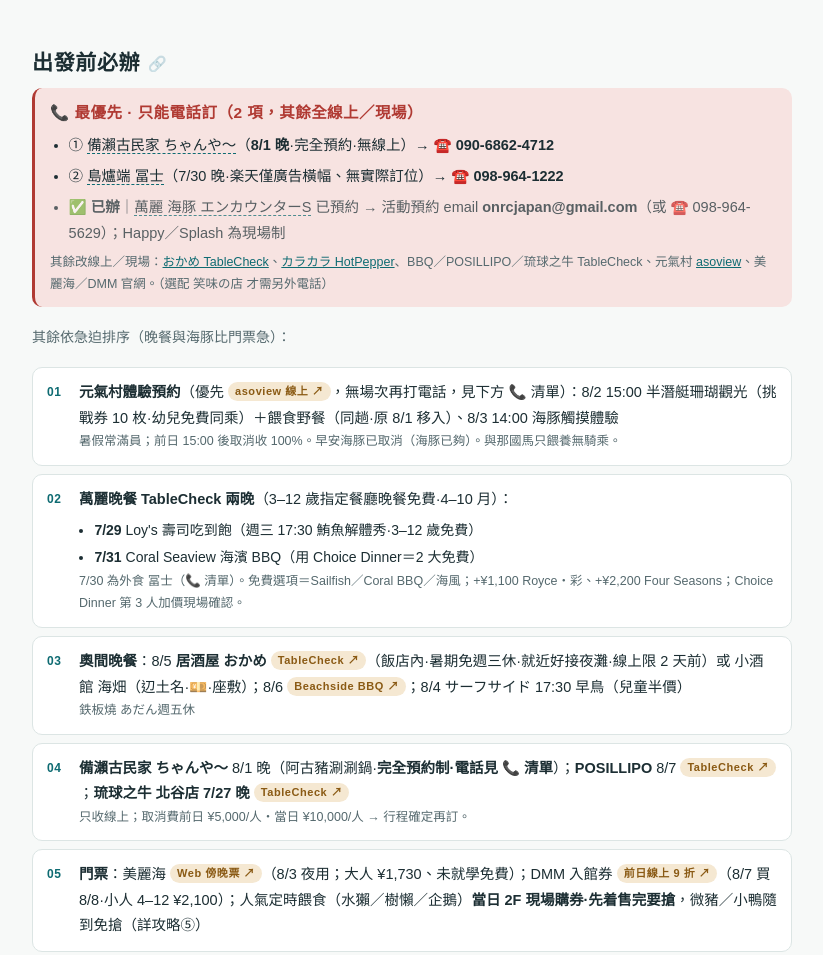
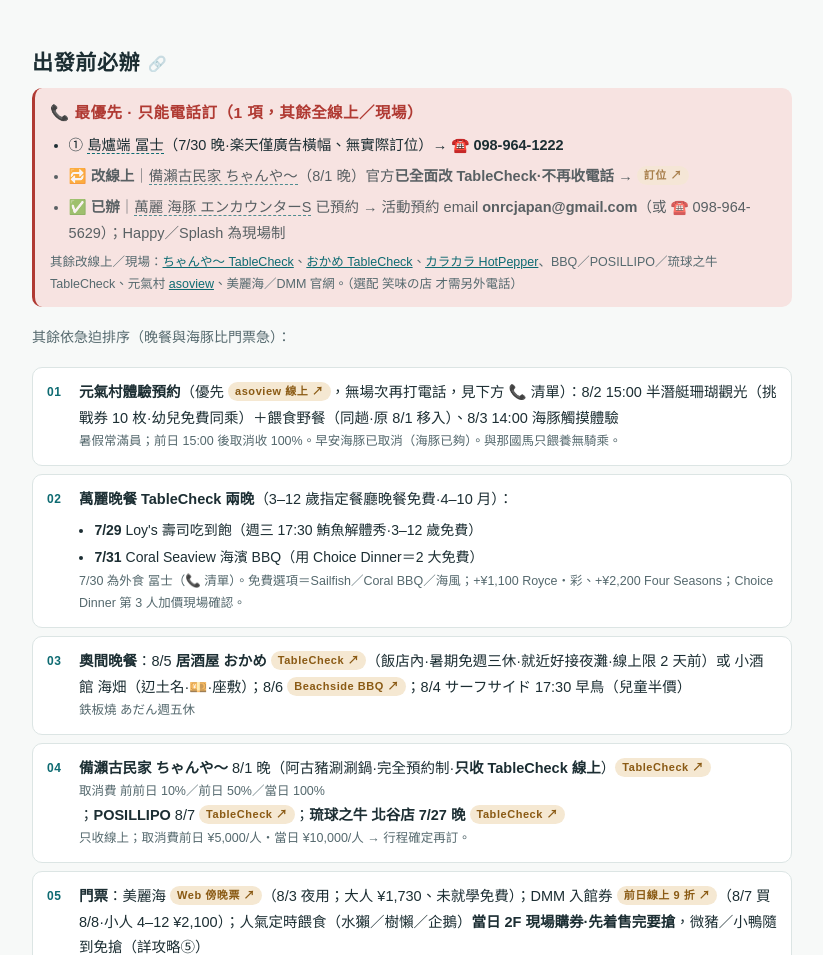
Before and after one commit to AaronChuo/oki-trip, a plain HTML site: page xiii/index.html in a window 1280 px wide. Shown: the part 419-1374 px from the top of the page, without its empty margins (228-1051 px from the left). Drawn offline with Linux system fonts and the light colour scheme; no server answers.

Commit message:
fix: ちゃんや～官方已全面改TableCheck線上訂(不再收電話·官網已驗訂位頁有效)·電話清單2項→1項(僅冨士)·必辦/8-1晚餐/細節/線上清單同步·補取消費前前日10%前日50%當日100%

```diff
--- a/xiii/index.html
+++ b/xiii/index.html
@@ -208,13 +208,13 @@
 <section class="block" id="checklist">
   <h2>出發前必辦</h2>
   <div style="background:var(--coral-soft);border-left:3px solid var(--coral);border-radius:10px;padding:11px 15px;margin:0 0 18px;">
-    <b style="color:var(--coral);letter-spacing:.03em">📞 最優先 · 只能電話訂（2 項，其餘全線上／現場）</b>
+    <b style="color:var(--coral);letter-spacing:.03em">📞 最優先 · 只能電話訂（1 項，其餘全線上／現場）</b>
     <ul class="plain" style="margin:7px 0 0;">
-      <li>① <a class="pl" href="https://www.google.com/maps/search/?api=1&amp;query=ちゃんや～+本部町備瀬" target="_blank" rel="noopener">備瀨古民家 ちゃんや～</a>（<b>8/1 晚</b>·完全預約·無線上）→ <b>☎️ 090-6862-4712</b></li>
-      <li>② <a class="pl" href="https://www.google.com/maps/search/?api=1&amp;query=島炉ばた+冨士+冨着店+恩納村" target="_blank" rel="noopener">島爐端 冨士</a>（7/30 晚·楽天僅廣告橫幅、無實際訂位）→ <b>☎️ 098-964-1222</b></li>
+      <li>① <a class="pl" href="https://www.google.com/maps/search/?api=1&amp;query=島炉ばた+冨士+冨着店+恩納村" target="_blank" rel="noopener">島爐端 冨士</a>（7/30 晚·楽天僅廣告橫幅、無實際訂位）→ <b>☎️ 098-964-1222</b></li>
+      <li style="opacity:.72">🔁 <b>改線上</b>｜<a class="pl" href="https://www.google.com/maps/search/?api=1&amp;query=ちゃんや～+本部町備瀬" target="_blank" rel="noopener">備瀨古民家 ちゃんや～</a>（8/1 晚）官方<b>已全面改 TableCheck·不再收電話</b> → <a class="bd bd-res" href="https://www.tablecheck.com/shops/chanyaa/reserve" target="_blank" rel="noopener">訂位 ↗</a></li>
       <li style="opacity:.72">✅ <b>已辦</b>｜<a class="pl" href="https://www.google.com/maps/search/?api=1&amp;query=ルネッサンスリゾートオキナワ+恩納村" target="_blank" rel="noopener">萬麗 海豚 エンカウンターS</a> 已預約 → 活動預約 email <b>onrcjapan@gmail.com</b>（或 ☎️ 098-964-5629）；Happy／Splash 為現場制</li>
     </ul>
-    <div style="font-size:12.5px;color:var(--ink-2);margin-top:6px;">其餘改線上／現場：<a href="https://www.tablecheck.com/ja/shops/okumaresort-okame/reserve" target="_blank" rel="noopener">おかめ TableCheck</a>、<a href="https://www.hotpepper.jp/strJ003340697/" target="_blank" rel="noopener">カラカラ HotPepper</a>、BBQ／POSILLIPO／琉球之牛 TableCheck、元氣村 <a href="https://www.asoview.com/channel/activities/ja/owf/offices/3934/courses" target="_blank" rel="noopener">asoview</a>、美麗海／DMM 官網。（選配 笑味の店 才需另外電話）</div>
+    <div style="font-size:12.5px;color:var(--ink-2);margin-top:6px;">其餘改線上／現場：<a href="https://www.tablecheck.com/shops/chanyaa/reserve" target="_blank" rel="noopener">ちゃんや～ TableCheck</a>、<a href="https://www.tablecheck.com/ja/shops/okumaresort-okame/reserve" target="_blank" rel="noopener">おかめ TableCheck</a>、<a href="https://www.hotpepper.jp/strJ003340697/" target="_blank" rel="noopener">カラカラ HotPepper</a>、BBQ／POSILLIPO／琉球之牛 TableCheck、元氣村 <a href="https://www.asoview.com/channel/activities/ja/owf/offices/3934/courses" target="_blank" rel="noopener">asoview</a>、美麗海／DMM 官網。（選配 笑味の店 才需另外電話）</div>
   </div>
   <p class="lead">其餘依急迫排序（晚餐與海豚比門票急）：</p>
   <ol class="check">
@@ -226,7 +226,7 @@
       </ul>
       <span class="when">7/30 為外食 冨士（📞 清單）。免費選項＝Sailfish／Coral BBQ／海風；+¥1,100 Royce・彩、+¥2,200 Four Seasons；Choice Dinner 第 3 人加價現場確認。</span></li>
     <li><b>奧間晚餐</b>：8/5 <b>居酒屋 おかめ</b> <a class="bd bd-res" href="https://www.tablecheck.com/ja/shops/okumaresort-okame/reserve" target="_blank" rel="noopener">TableCheck ↗</a>（飯店內·暑期免週三休·就近好接夜灘·線上限 2 天前）或 小酒館 海畑（辺土名·💴·座敷）；8/6 <a class="bd bd-res" href="https://www.tablecheck.com/shops/okumaresort-beachside/reserve" target="_blank" rel="noopener">Beachside BBQ ↗</a>；8/4 サーフサイド 17:30 早鳥（兒童半價）<span class="when">鉄板燒 あだん週五休</span></li>
-    <li><b>備瀨古民家 ちゃんや～</b> 8/1 晚（阿古豬涮涮鍋·<b>完全預約制·電話見 📞 清單</b>）；<b>POSILLIPO</b> 8/7 <a class="bd bd-res" href="https://www.tablecheck.com/en/shops/posillipo-okinawa/reserve" target="_blank" rel="noopener">TableCheck ↗</a>；<b>琉球之牛 北谷店 7/27 晚</b> <a class="bd bd-res" href="https://www.tablecheck.com/en/shops/yakiniku-chatan/reserve" target="_blank" rel="noopener">TableCheck ↗</a><span class="when">只收線上；取消費前日 ¥5,000/人・當日 ¥10,000/人 → 行程確定再訂。</span></li>
+    <li><b>備瀨古民家 ちゃんや～</b> 8/1 晚（阿古豬涮涮鍋·完全預約制·<b>只收 TableCheck 線上</b>）<a class="bd bd-res" href="https://www.tablecheck.com/shops/chanyaa/reserve" target="_blank" rel="noopener">TableCheck ↗</a><span class="when">取消費 前前日 10%／前日 50%／當日 100%</span>；<b>POSILLIPO</b> 8/7 <a class="bd bd-res" href="https://www.tablecheck.com/en/shops/posillipo-okinawa/reserve" target="_blank" rel="noopener">TableCheck ↗</a>；<b>琉球之牛 北谷店 7/27 晚</b> <a class="bd bd-res" href="https://www.tablecheck.com/en/shops/yakiniku-chatan/reserve" target="_blank" rel="noopener">TableCheck ↗</a><span class="when">只收線上；取消費前日 ¥5,000/人・當日 ¥10,000/人 → 行程確定再訂。</span></li>
     <li><b>門票</b>：美麗海 <a class="bd bd-res" href="https://churaumi.okinawa/" target="_blank" rel="noopener">Web 傍晚票 ↗</a>（8/3 夜用；大人 ¥1,730、未就學免費）；DMM 入館券 <a class="bd bd-res" href="https://book.kariyushi-aquarium.com/" target="_blank" rel="noopener">前日線上 9 折 ↗</a>（8/7 買 8/8·小人 4–12 ¥2,100）；人氣定時餵食（水獺／樹懶／企鵝）<b>當日 2F 現場購券·先着售完要搶</b>，微豬／小鴨隨到免搶（詳攻略⑤）</li>
     <li><b>出發前確認</b>：
       <ul style="margin:6px 0 0;padding-left:1.1em;font-size:14px;">
@@ -401,7 +401,7 @@
         <li><span class="t">14:30</span><b><a class="pl" href="https://www.google.com/maps/search/?api=1&amp;query=ネオパークオキナワ+名護市" target="_blank" rel="noopener">名護動植物園（Neo Park）</a></b><span class="bd bd-star">⭐</span> 餵紅鶴＋小火車</li>
         <li><span class="t">16:00</span><b><a class="pl" href="https://www.google.com/maps/search/?api=1&amp;query=バースデイ+名護店+ポケットプラザ名護" target="_blank" rel="noopener">Birthday 名護店</a></b> 親子用品採買（緊鄰動植物園）→ 車程小孩午睡</li>
         <li><span class="t">18:00</span>本部 <a class="pl" href="https://www.google.com/maps/search/?api=1&amp;query=マリンピアザオキナワ+本部町" target="_blank" rel="noopener">Marine Piazza</a> check-in → <b>領挑戰券 12 枚</b></li>
-        <li><span class="t">晚餐</span><b><a class="pl" href="https://www.google.com/maps/search/?api=1&amp;query=ちゃんや～+本部町備瀬" target="_blank" rel="noopener">ちゃんや～</a>（備瀨·阿古豬涮涮鍋）</b><span class="bd bd-res">完全預約·電話見 📞</span></li>
+        <li><span class="t">晚餐</span><b><a class="pl" href="https://www.google.com/maps/search/?api=1&amp;query=ちゃんや～+本部町備瀬" target="_blank" rel="noopener">ちゃんや～</a>（備瀨·阿古豬涮涮鍋）</b><a class="bd bd-res" href="https://www.tablecheck.com/shops/chanyaa/reserve" target="_blank" rel="noopener">完全預約·TableCheck ↗</a></li>
       </ul>
       <details class="det"><summary>細節・價格・備案</summary><div class="body"><ul>
         <li><b>用滿 11:00 退房·愜意版</b>（早餐 8–10）：18:00 才 check-in、下午慢慢玩 → <b>部瀨名海中展望塔＋元氣村餵食野餐皆不排 8/1</b>（部瀨名留備案／第 14 沖北上；元氣村餵食野餐移本部段其他日·見必辦）</li>
@@ -409,7 +409,7 @@
         <li>Neo Park：餵紅鶴＋小火車；4 歲未滿免費、4 歲+ ¥800</li>
         <li>Birthday 名護店：親子用品採買（泳具・消耗品·緊鄰動植物園）→ <b>Birthday／名護→本部 車程當孩子午睡</b></li>
         <li>Marine Piazza 18:00 check-in → <b>領挑戰券 12 枚</b></li>
-        <li>ちゃんや～ 阿古豬涮涮鍋（備瀨古民家）：榻榻米＋尿布台·離飯店車 5 分·<b>完全預約制</b>（電話見 📞 清單）；不想外食備案回飯店 BREEZE</li>
+        <li>ちゃんや～ 阿古豬涮涮鍋（備瀨古民家）：榻榻米座敷·離飯店車 5 分·<b>完全預約制·只收 TableCheck 線上（不收電話）</b>·取消費 前前日 10%／前日 50%／當日 100%；不想外食備案回飯店 BREEZE</li>
       </ul></div></details>
     </article>
   </div>
@@ -778,7 +778,7 @@
 <footer>
   <div class="foot-note">地點連結為 Google Maps 搜尋（開啟後確認分店）；營業時間以各店官方為準；颱風動態出發前三天起盯。</div>
   <div class="foot-meta">
-    <span>最後更新 <span id="lastupdate">2026-07-19 10:06:25</span></span>
+    <span>最後更新 <span id="lastupdate">2026-07-19 10:17:51</span></span>
     <span class="views" id="viewbox" style="display:none">👁 <span id="views"></span></span>
   </div>
 </footer>
```
